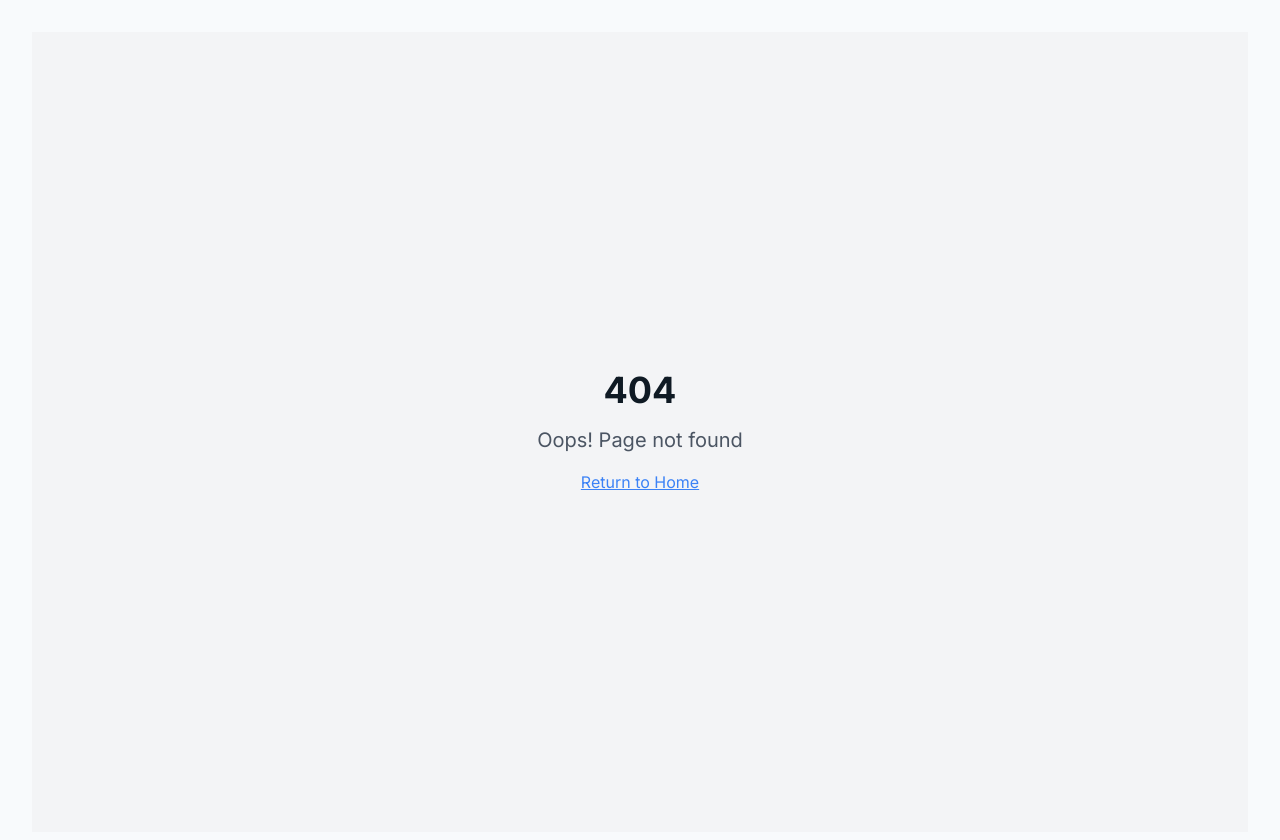
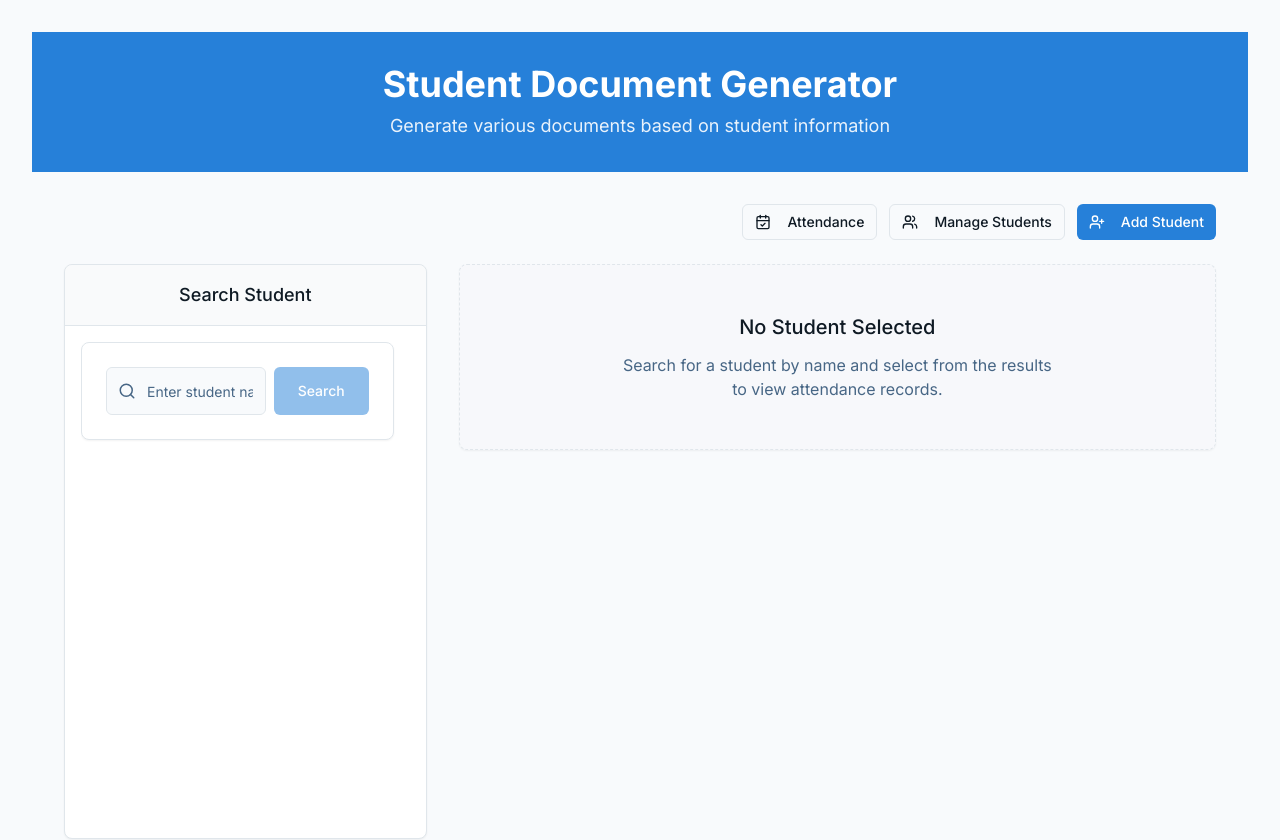
Before and after one commit to dhruvahir3232/document-generator-hero, a React (Vite) app: page /attendance in a window 1280 px wide. Before the commit this address had no page. Shown: the top 840 px of the page. Built offline with nearby package versions, Linux system fonts and the light colour scheme.

Commit message:
Add attendance feature
The application lacked an attendance feature.  This commit addresses that omission.

```diff
--- a/src/App.tsx
+++ b/src/App.tsx
@@ -7,6 +7,7 @@ import Index from "@/pages/Index";
 import NotFound from "@/pages/NotFound";
 import ManageStudents from "@/pages/ManageStudents";
 import StudentsList from "@/pages/StudentsList";
+import Attendance from "@/pages/Attendance";
 
 function App() {
   return (
@@ -16,6 +17,7 @@ function App() {
         <Route path="/manage-students" element={<StudentsList />} />
         <Route path="/manage-students/new" element={<ManageStudents />} />
         <Route path="/manage-students/:id" element={<ManageStudents />} />
+        <Route path="/attendance" element={<Attendance />} />
         <Route path="*" element={<NotFound />} />
       </Routes>
       <Toaster />
--- a/src/components/layout/NavigationActions.tsx
+++ b/src/components/layout/NavigationActions.tsx
@@ -1,11 +1,17 @@
 
 import { Link } from "react-router-dom";
 import { Button } from "@/components/ui/button";
-import { UserPlus, Users } from "lucide-react";
+import { UserPlus, Users, CalendarCheck } from "lucide-react";
 
 export const NavigationActions = () => {
   return (
     <div className="flex justify-end mb-6 gap-3">
+      <Button asChild variant="outline" size="sm">
+        <Link to="/attendance">
+          <CalendarCheck className="mr-2 h-4 w-4" />
+          Attendance
+        </Link>
+      </Button>
       <Button asChild variant="outline" size="sm">
         <Link to="/manage-students">
           <Users className="mr-2 h-4 w-4" />
--- /dev/null
+++ b/src/pages/Attendance.tsx
@@ -0,0 +1,59 @@
+
+import { useState } from "react";
+import { Header } from "@/components/layout/Header";
+import { Footer } from "@/components/layout/Footer";
+import { NavigationActions } from "@/components/layout/NavigationActions";
+import { Student } from "@/components/StudentCard";
+import { SearchSection } from "@/components/document-generator/SearchSection";
+import { Card, CardContent } from "@/components/ui/card";
+import { AttendanceSheet } from "@/components/documents/AttendanceSheet";
+
+const Attendance = () => {
+  const [selectedStudent, setSelectedStudent] = useState<Student | null>(null);
+
+  const handleSelectStudent = (student: Student) => {
+    setSelectedStudent(student);
+  };
+
+  return (
+    <div className="min-h-screen bg-background">
+      <Header />
+
+      <main className="container mx-auto px-4 sm:px-6 py-8">
+        <div className="max-w-6xl mx-auto">
+          <NavigationActions />
+
+          <div className="grid grid-cols-1 lg:grid-cols-3 gap-8">
+            <div className="lg:col-span-1 space-y-6">
+              <SearchSection
+                onSelectStudent={handleSelectStudent}
+                selectedStudent={selectedStudent}
+              />
+            </div>
+
+            <div className="lg:col-span-2 space-y-6">
+              {selectedStudent ? (
+                <AttendanceSheet student={selectedStudent} />
+              ) : (
+                <Card className="bg-secondary/30 border-dashed">
+                  <CardContent className="p-12 text-center">
+                    <div className="space-y-3 max-w-md mx-auto">
+                      <h3 className="text-xl font-medium">No Student Selected</h3>
+                      <p className="text-muted-foreground">
+                        Search for a student by name and select from the results to view attendance records.
+                      </p>
+                    </div>
+                  </CardContent>
+                </Card>
+              )}
+            </div>
+          </div>
+        </div>
+      </main>
+
+      <Footer />
+    </div>
+  );
+};
+
+export default Attendance;
```
